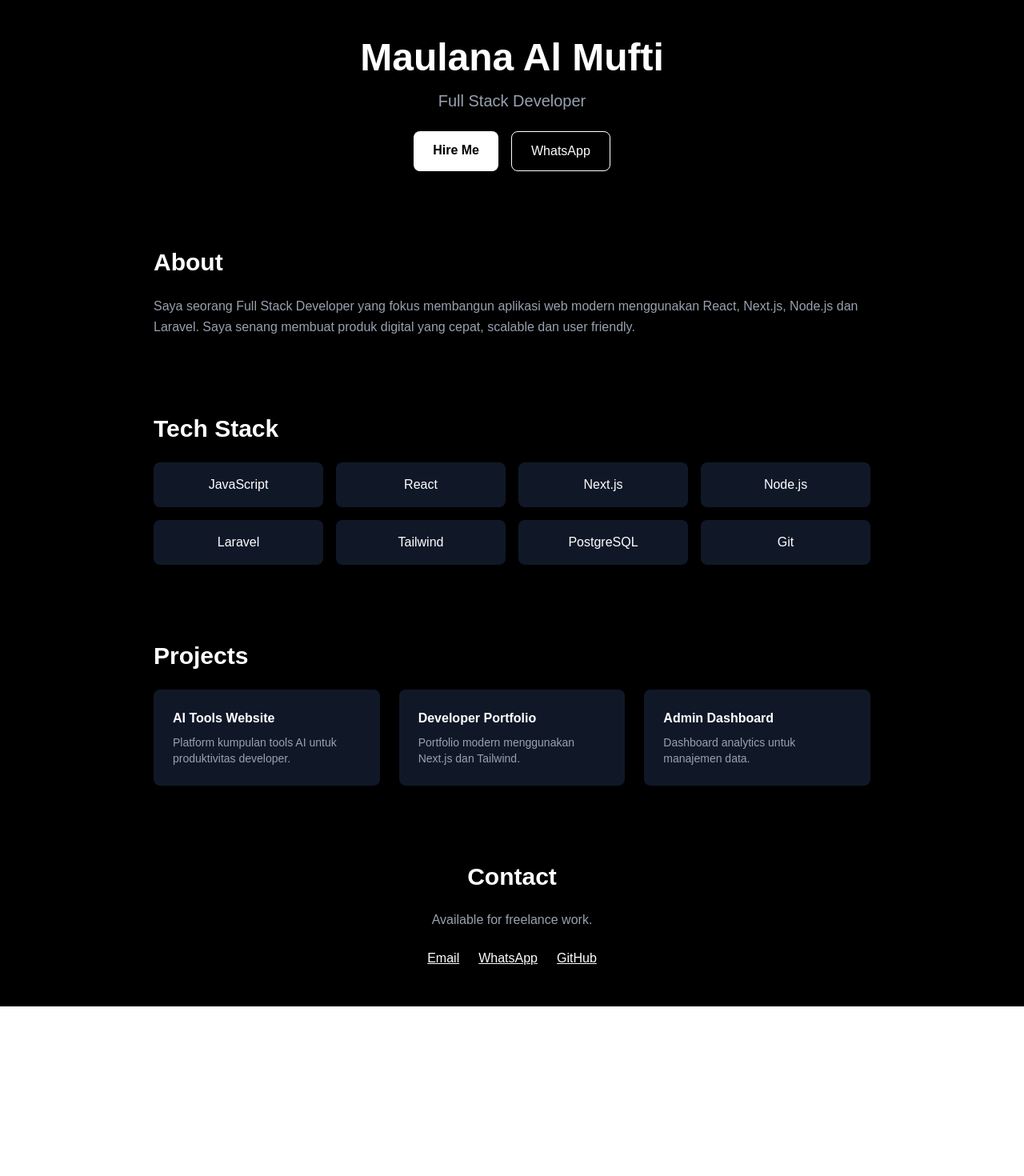
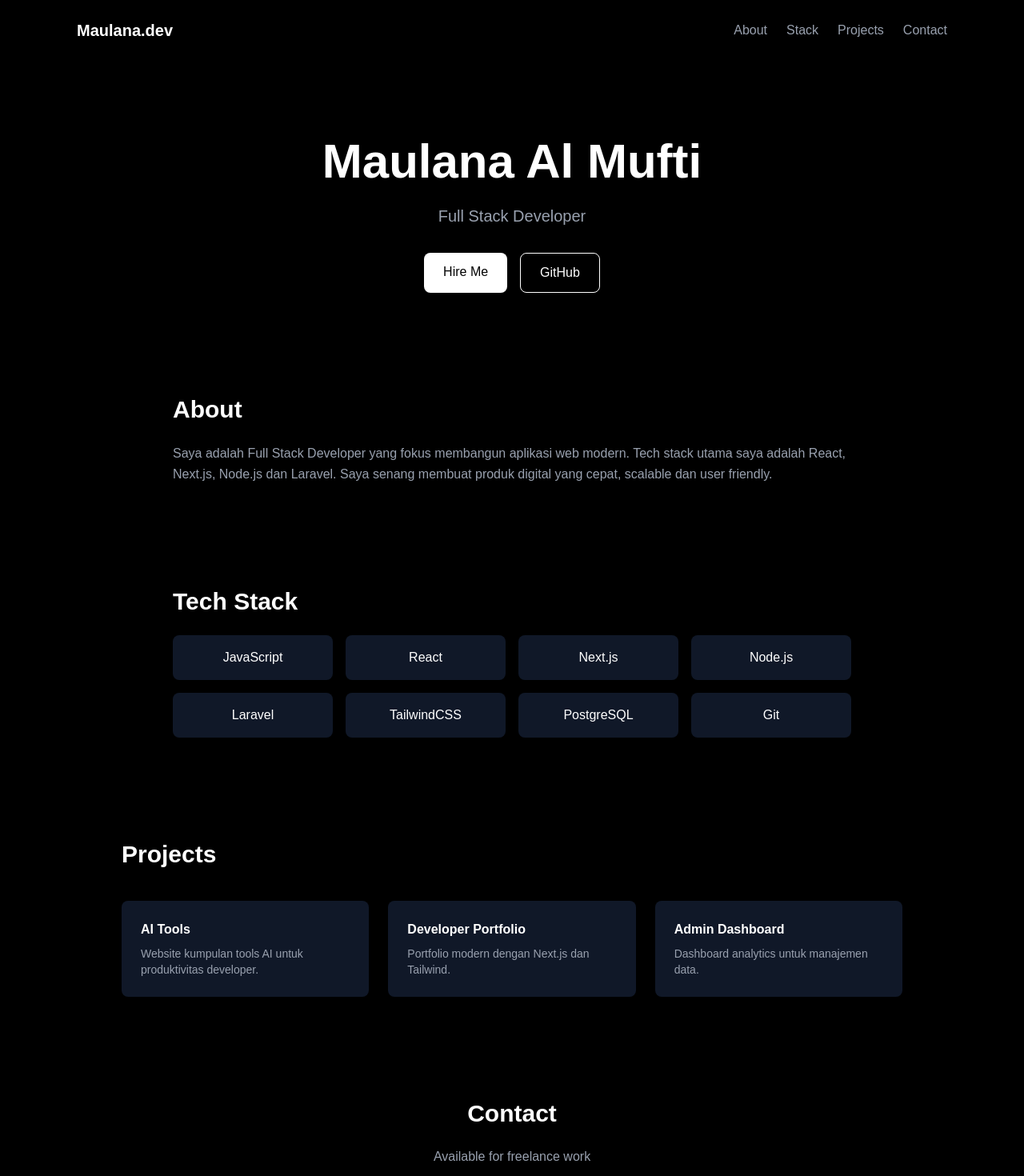
Before and after one commit to Mufti-code/my-portfolio, a Next.js app: page / in a window 1280 px wide. Shown: the top 1470 px of the page at 80% size. Before the commit the page ends 1258 px from the top, so only its background shows below. Built offline with nearby package versions, Linux system fonts and the light colour scheme.

Commit message:
portfolio ultra

```diff
--- a/app/page.tsx
+++ b/app/page.tsx
@@ -4,146 +4,165 @@ import { motion } from "framer-motion"
 
 export default function Home() {
   return (
-    <main className="min-h-screen bg-black text-white px-6 py-12">
+    <main className="bg-black text-white min-h-screen">
+
+      {/* NAVBAR */}
+      <nav className="flex justify-between items-center px-8 py-6 max-w-6xl mx-auto">
+        <h1 className="font-bold text-xl">Maulana.dev</h1>
+
+        <div className="flex gap-6 text-gray-400">
+          <a href="#about">About</a>
+          <a href="#stack">Stack</a>
+          <a href="#projects">Projects</a>
+          <a href="#contact">Contact</a>
+        </div>
+      </nav>
+
 
       {/* HERO */}
-      <section className="max-w-4xl mx-auto text-center">
+      <section className="text-center mt-24 px-6">
+
         <motion.h1
           initial={{opacity:0,y:40}}
           animate={{opacity:1,y:0}}
           transition={{duration:0.6}}
-          className="text-5xl font-bold mb-4"
+          className="text-6xl font-bold mb-6"
         >
           Maulana Al Mufti
         </motion.h1>
 
-        <motion.p
-          initial={{opacity:0}}
-          animate={{opacity:1}}
-          transition={{delay:0.3}}
-          className="text-xl text-gray-400 mb-6"
-        >
+        <p className="text-xl text-gray-400 mb-8">
           Full Stack Developer
-        </motion.p>
+        </p>
 
         <div className="flex justify-center gap-4">
+
           <a
             href="mailto:maulana3al0mufti@gmail.com"
-            className="bg-white text-black px-6 py-3 rounded-lg font-semibold hover:scale-105 transition"
+            className="bg-white text-black px-6 py-3 rounded-lg"
           >
             Hire Me
           </a>
 
           <a
-            href="https://wa.me/6282218292014"
-            className="border border-white px-6 py-3 rounded-lg hover:bg-white hover:text-black transition"
+            href="https://github.com/Mufti-code"
+            className="border border-white px-6 py-3 rounded-lg"
           >
-            WhatsApp
+            GitHub
           </a>
+
         </div>
       </section>
 
+
       {/* ABOUT */}
-      <section className="max-w-4xl mx-auto mt-24">
+      <section id="about" className="max-w-4xl mx-auto mt-32 px-6">
+
         <h2 className="text-3xl font-bold mb-6">
           About
         </h2>
 
         <p className="text-gray-400 leading-relaxed">
-          Saya seorang Full Stack Developer yang fokus membangun aplikasi web modern
-          menggunakan React, Next.js, Node.js dan Laravel.
+          Saya adalah Full Stack Developer yang fokus membangun aplikasi web modern.
+          Tech stack utama saya adalah React, Next.js, Node.js dan Laravel.
           Saya senang membuat produk digital yang cepat, scalable dan user friendly.
         </p>
+
       </section>
 
+
       {/* TECH STACK */}
-      <section className="max-w-4xl mx-auto mt-24">
+      <section id="stack" className="max-w-4xl mx-auto mt-32 px-6">
+
         <h2 className="text-3xl font-bold mb-6">
           Tech Stack
         </h2>
 
         <div className="grid grid-cols-2 md:grid-cols-4 gap-4">
+
           {[
             "JavaScript",
             "React",
             "Next.js",
             "Node.js",
             "Laravel",
-            "Tailwind",
+            "TailwindCSS",
             "PostgreSQL",
             "Git"
           ].map((tech)=>(
             <div
               key={tech}
-              className="bg-gray-900 p-4 rounded-lg text-center hover:scale-105 transition"
+              className="bg-gray-900 p-4 rounded-lg text-center"
             >
               {tech}
             </div>
           ))}
+
         </div>
+
       </section>
 
+
       {/* PROJECTS */}
-      <section className="max-w-4xl mx-auto mt-24">
-        <h2 className="text-3xl font-bold mb-6">
+      <section id="projects" className="max-w-5xl mx-auto mt-32 px-6">
+
+        <h2 className="text-3xl font-bold mb-10">
           Projects
         </h2>
 
         <div className="grid md:grid-cols-3 gap-6">
 
-          <div className="bg-gray-900 p-6 rounded-lg hover:scale-105 transition">
-            <h3 className="font-semibold mb-2">
-              AI Tools Website
-            </h3>
-            <p className="text-sm text-gray-400">
-              Platform kumpulan tools AI untuk produktivitas developer.
+          <div className="bg-gray-900 p-6 rounded-lg">
+            <h3 className="font-semibold mb-2">AI Tools</h3>
+            <p className="text-gray-400 text-sm">
+              Website kumpulan tools AI untuk produktivitas developer.
             </p>
           </div>
 
-          <div className="bg-gray-900 p-6 rounded-lg hover:scale-105 transition">
-            <h3 className="font-semibold mb-2">
-              Developer Portfolio
-            </h3>
-            <p className="text-sm text-gray-400">
-              Portfolio modern menggunakan Next.js dan Tailwind.
+          <div className="bg-gray-900 p-6 rounded-lg">
+            <h3 className="font-semibold mb-2">Developer Portfolio</h3>
+            <p className="text-gray-400 text-sm">
+              Portfolio modern dengan Next.js dan Tailwind.
             </p>
           </div>
 
-          <div className="bg-gray-900 p-6 rounded-lg hover:scale-105 transition">
-            <h3 className="font-semibold mb-2">
-              Admin Dashboard
-            </h3>
-            <p className="text-sm text-gray-400">
+          <div className="bg-gray-900 p-6 rounded-lg">
+            <h3 className="font-semibold mb-2">Admin Dashboard</h3>
+            <p className="text-gray-400 text-sm">
               Dashboard analytics untuk manajemen data.
             </p>
           </div>
 
         </div>
+
       </section>
 
+
       {/* CONTACT */}
-      <section className="max-w-4xl mx-auto mt-24 text-center">
+      <section id="contact" className="text-center mt-32 pb-20">
+
         <h2 className="text-3xl font-bold mb-6">
           Contact
         </h2>
 
         <p className="text-gray-400 mb-6">
-          Available for freelance work.
+          Available for freelance work
         </p>
 
         <div className="flex justify-center gap-6">
-          <a href="mailto:maulana3al0mufti@gmail.com" className="underline">
-            Email
-          </a>
 
-          <a href="https://wa.me/6282218292014" className="underline">
+          <a href="mailto:maulana3al0mufti@gmail.com">Email</a>
+
+          <a href="https://wa.me/6282218292014">
             WhatsApp
           </a>
 
-          <a href="https://github.com/Mufti-code" className="underline">
+          <a href="https://github.com/Mufti-code">
             GitHub
           </a>
+
         </div>
+
       </section>
 
     </main>
```
